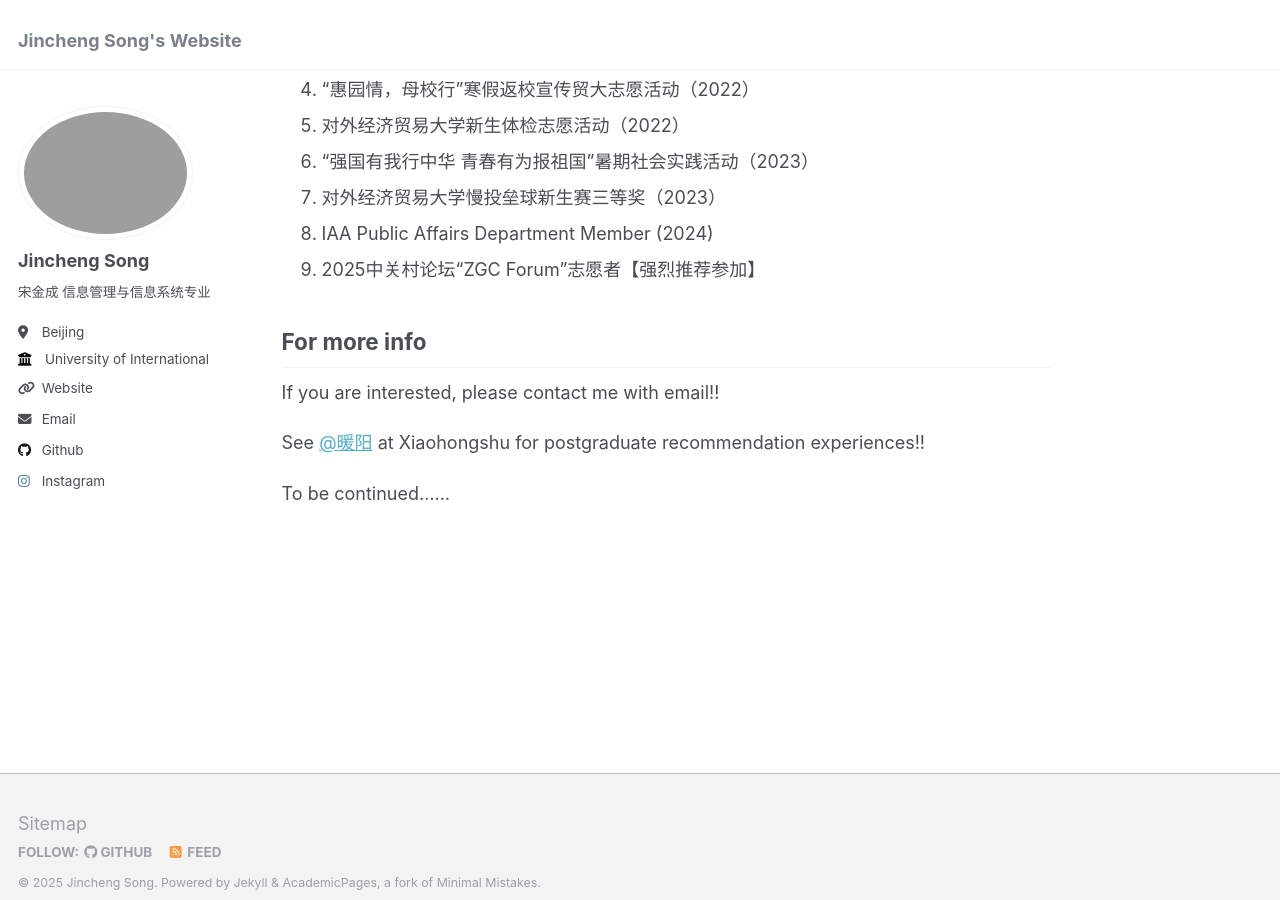
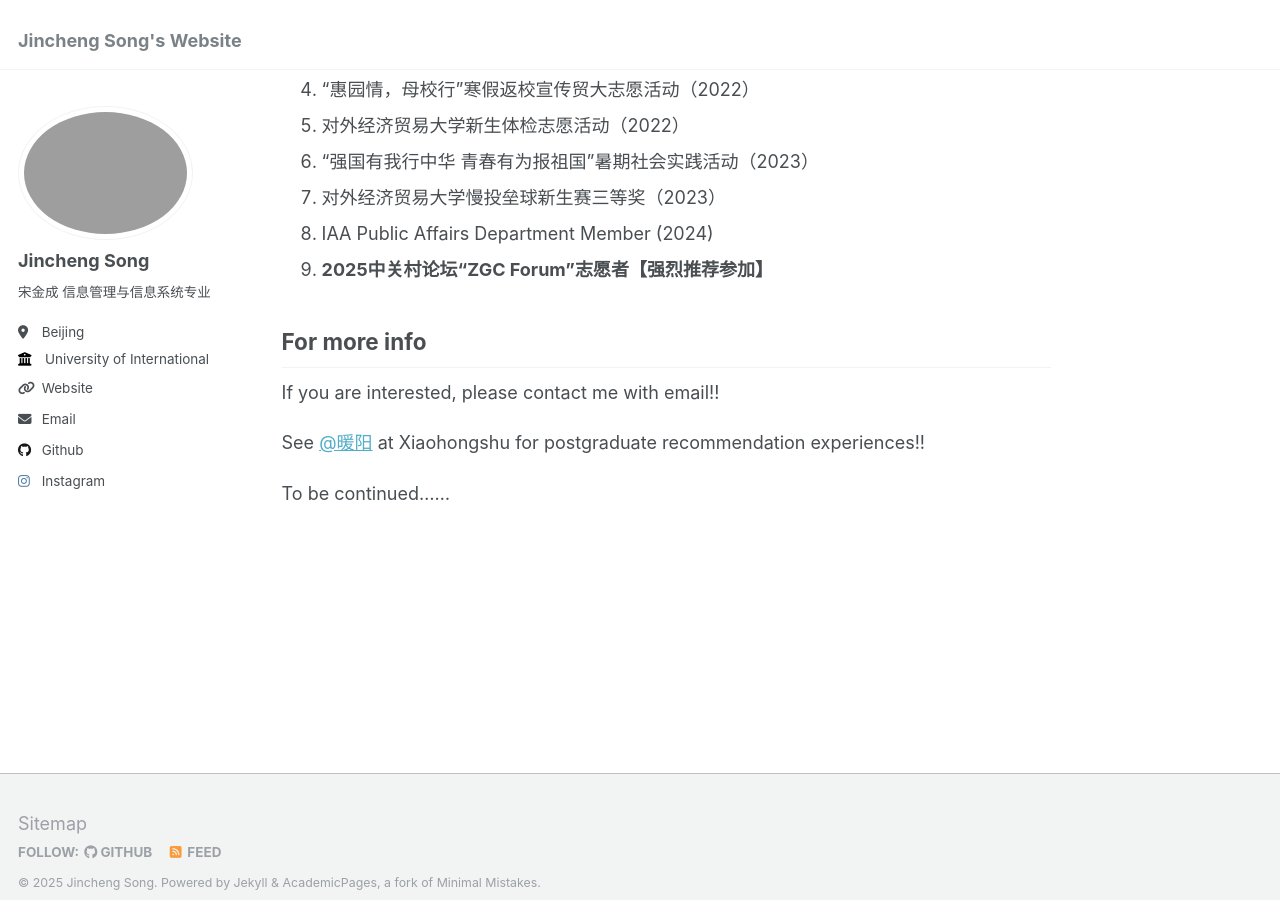
Before and after one commit to henrysong2003/henrysong2003.github.io, a Jekyll site: the page built from _pages/about.md, in a window 1280 px wide and 900 px high, scrolled down 4116 px. Built offline with Jekyll 4.4.1, drawn with Linux system fonts in a browser that asks for light colours.

```diff
--- a/_pages/about.md
+++ b/_pages/about.md
@@ -102,7 +102,7 @@ Activities in University
 6. “强国有我行中华 青春有为报祖国”暑期社会实践活动（2023）
 7. 对外经济贸易大学慢投垒球新生赛三等奖（2023）
 8. IAA Public Affairs Department Member (2024)
-9. 2025中关村论坛“ZGC Forum”志愿者【强烈推荐参加】
+9. **2025中关村论坛“ZGC Forum”志愿者【强烈推荐参加】**
 
 For more info
 ------
```
